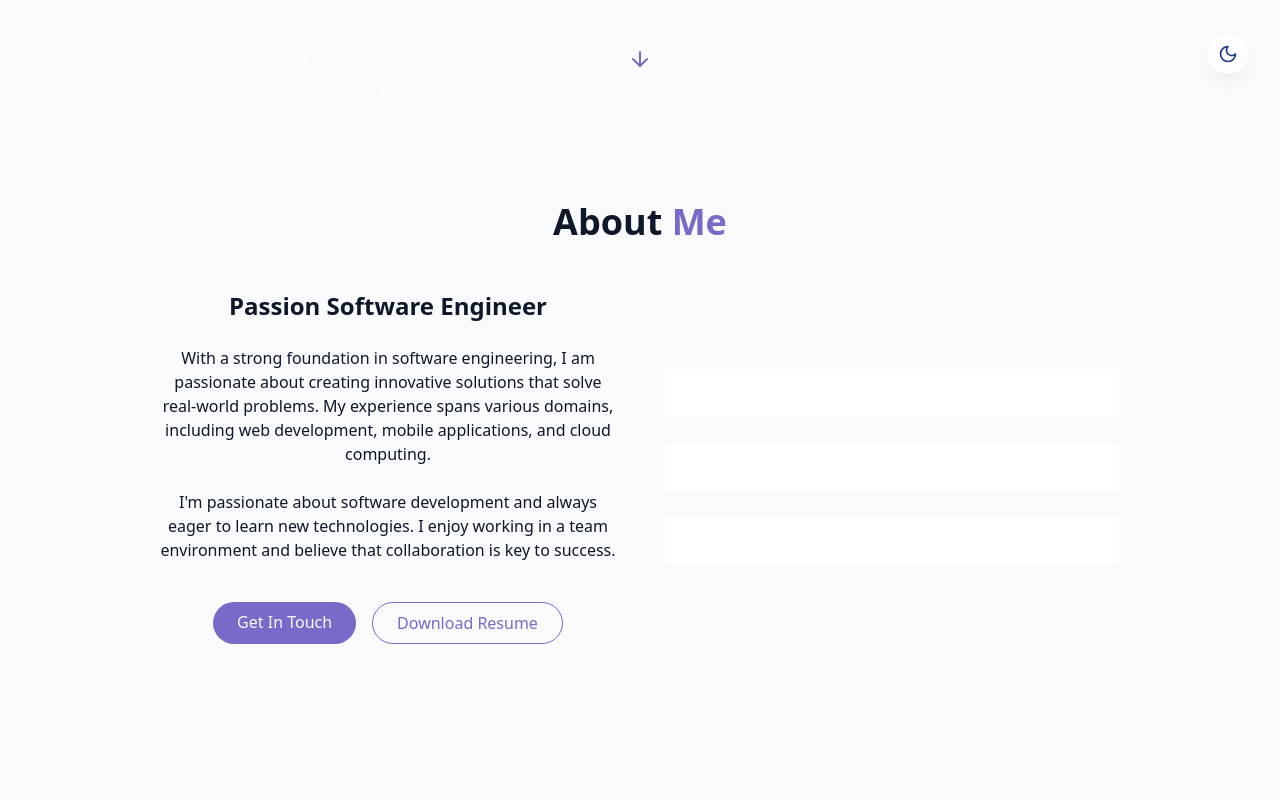
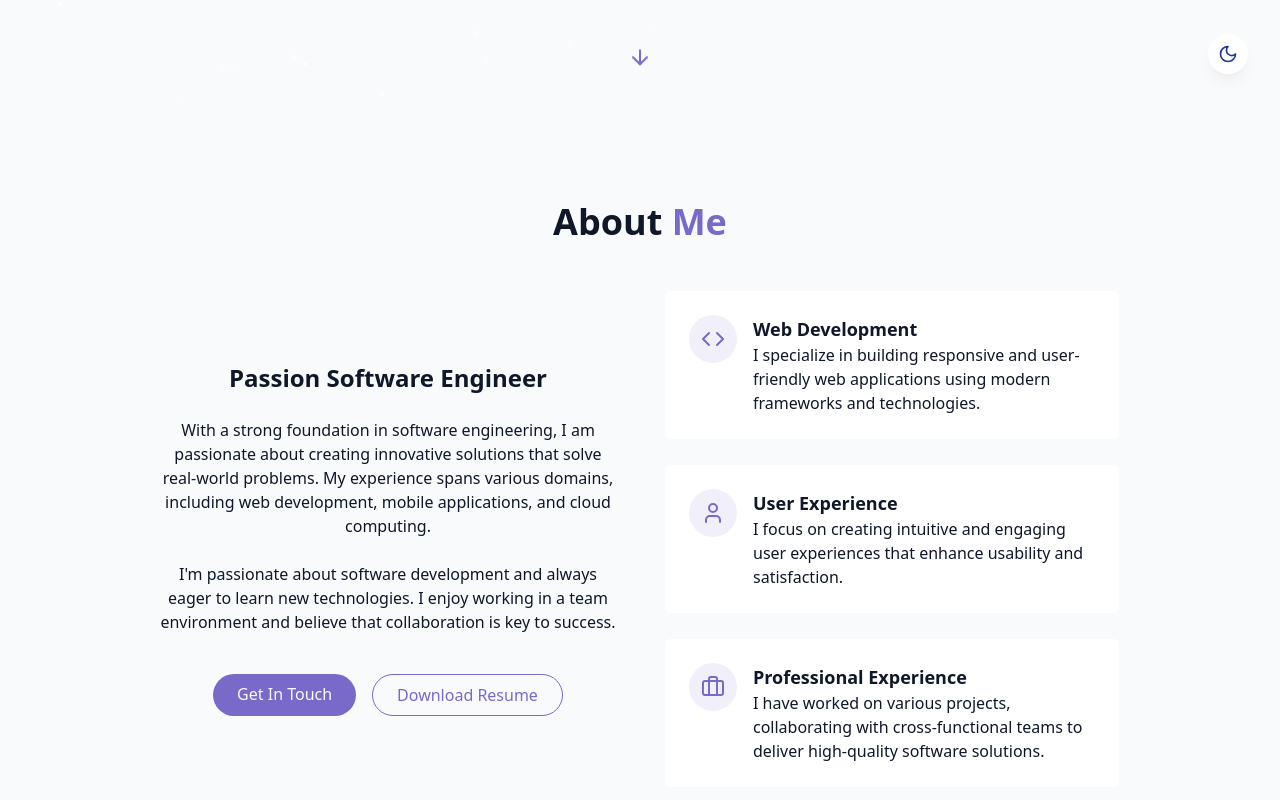
Before and after one commit to robert-nguyenn/personal-site, a React (Vite) app: page / in a window 1280 px wide. Shown: the part 694-1494 px from the top of the page. Before the commit the page ends 1434 px from the top, so only its background shows below. Built offline with nearby package versions, Linux system fonts and the light colour scheme.

Commit message:
feat: enhance AboutSection with new content and icons for skills and experience

```diff
--- a/src/components/AboutSection.jsx
+++ b/src/components/AboutSection.jsx
@@ -1,3 +1,5 @@
+import { Briefcase, Code, User } from "lucide-react";
+
 export const AboutSection = () => {
   return (
     <section id="about" className="py-24 px-4 relative">
@@ -31,9 +33,45 @@ export const AboutSection = () => {
           </div>
 
           <div className="grid gird-cols-1 gap-6">
-            <div className="gradient-border p-6 card-hover"></div>
-            <div className="gradient-border p-6 card-hover"></div>
-            <div className="gradient-border p-6 card-hover"></div>
+            <div className="gradient-border p-6 card-hover">
+              <div className="flex items-start gap-4">
+                <div className="p-3 rounded-full bg-primary/10">
+                  <Code className="h-6 text-primary"/>
+                </div>
+                <div className="text-left">
+                  <h4 className="font-semibold text-lg">Web Development</h4>
+                  <p className="text-muted-foreground">
+                    I specialize in building responsive and user-friendly web applications using modern frameworks and technologies.
+                  </p>
+                </div>
+              </div>
+            </div>
+            <div className="gradient-border p-6 card-hover">
+              <div className="flex items-start gap-4">
+                <div className="p-3 rounded-full bg-primary/10">
+                  <User className="h-6 text-primary"/>
+                </div>
+                <div className="text-left">
+                  <h4 className="font-semibold text-lg">User Experience</h4>
+                  <p className="text-muted-foreground">
+                    I focus on creating intuitive and engaging user experiences that enhance usability and satisfaction.
+                  </p>
+                </div>
+              </div>
+            </div>
+            <div className="gradient-border p-6 card-hover">
+              <div className="flex items-start gap-4">
+                <div className="p-3 rounded-full bg-primary/10">
+                  <Briefcase className="h-6 text-primary"/>
+                </div>
+                <div className="text-left">
+                  <h4 className="font-semibold text-lg">Professional Experience</h4>
+                  <p className="text-muted-foreground">
+                    I have worked on various projects, collaborating with cross-functional teams to deliver high-quality software solutions.
+                  </p>
+                </div>
+              </div>
+            </div>
           </div>
         </div>
       </div>
```
